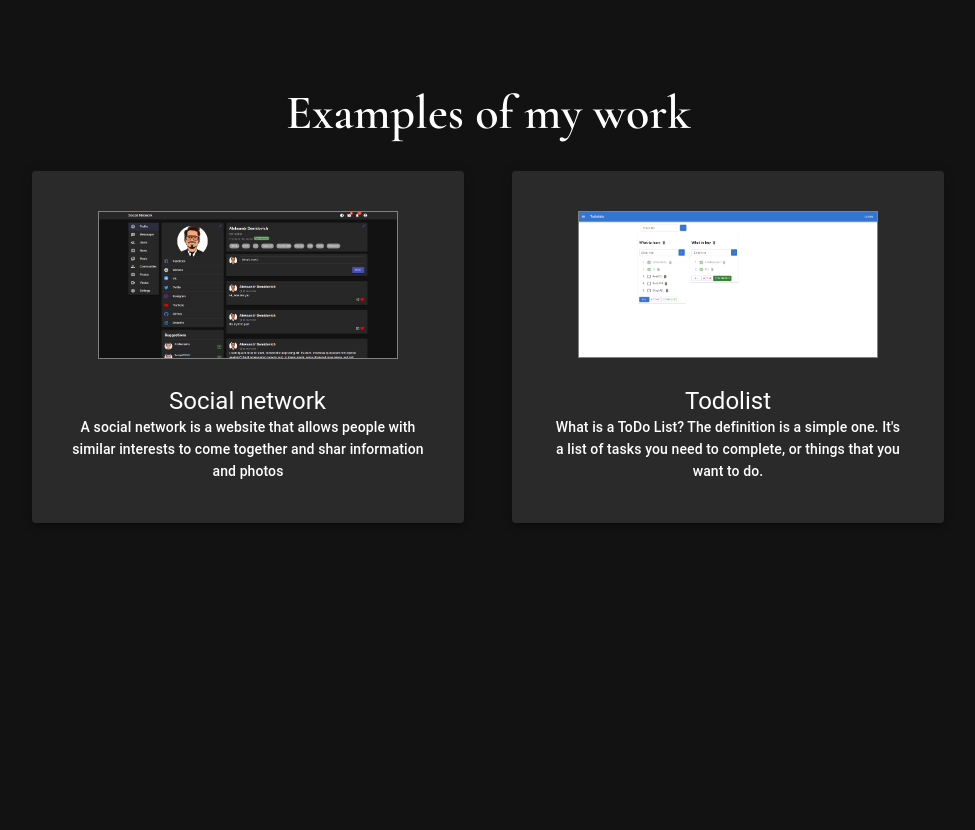
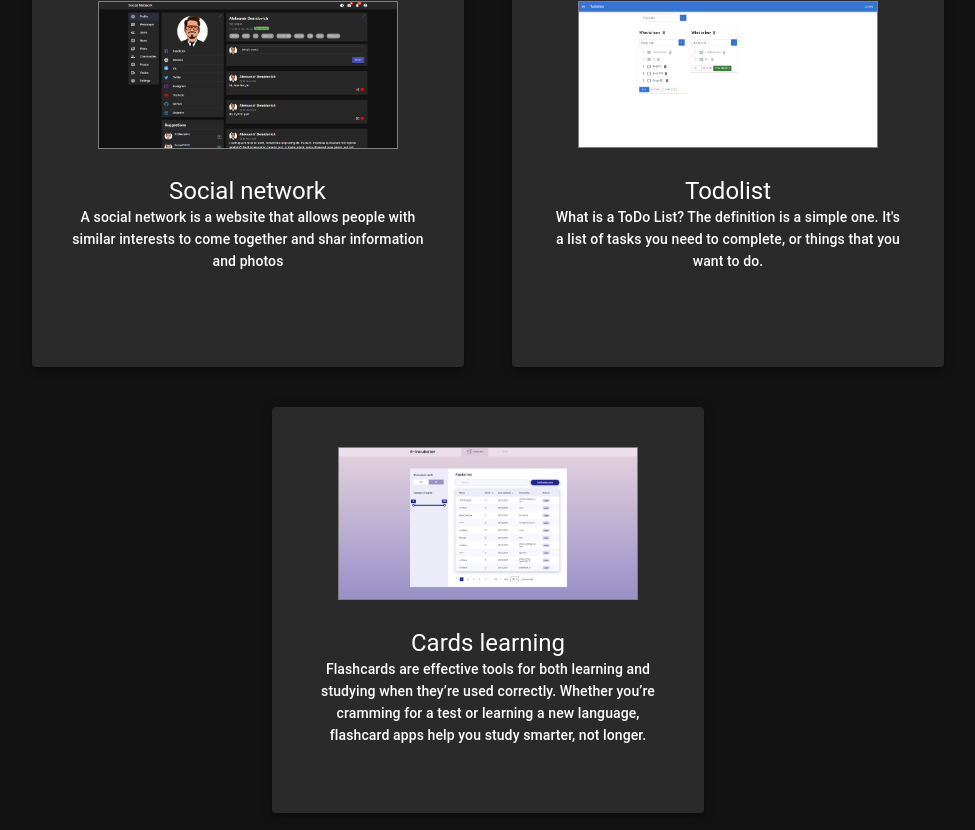
Before and after one commit to aleksandrdemidovich/portfolio, a React (Create React App) app: page / in a window 1280 px wide. Shown: the part 1696-2526 px from the top of the page, without its empty margins (152-1127 px from the left). Built offline with nearby package versions, Linux system fonts and the light colour scheme.

Commit message:
added new project in examples of my works

```diff
--- a/src/App.tsx
+++ b/src/App.tsx
@@ -385,7 +385,7 @@ const WorksExamples = styled(Grid)`
   margin-top: 30px;
   display: flex;
   flex-direction: row;
-  flex-wrap: nowrap;
+  flex-wrap: wrap;
   justify-content: space-around;
   align-items: center;
 
--- a/src/components/ExampleOfWork.tsx
+++ b/src/components/ExampleOfWork.tsx
@@ -69,8 +69,9 @@ const ExampleOfWorkContainer = styled(Paper)`
   justify-content: flex-start;
   text-align: center;
   width: 45%;
-  height: 100%;
+  height: 50%;
   padding: 40px;
+  margin: 20px;
 
 
   img {
--- a/src/data/WorkExamples.ts
+++ b/src/data/WorkExamples.ts
@@ -1,5 +1,6 @@
 import socialNetworkPreview from "../temp/social-network-preview-img.png";
 import todolistPreview from "../temp/todolist-preview-img.png";
+import cardsLearningPreview from "../temp/cards-learning-preview.png";
 
 export type ExampleProjectType = {
     previewImage: string,
@@ -20,4 +21,11 @@ export const workExamples = [
         projectDescription: 'What is a ToDo List? The definition is a simple one. It\'s a list of tasks you need to complete, or things that you want to do.',
         gitHubURL: 'https://aleksandrdemidovich.github.io/todo-list/'
     },
+    {
+        previewImage: cardsLearningPreview,
+        projectName: 'Cards learning',
+        projectDescription: 'Flashcards are effective tools for both learning and studying when they’re used correctly. ' +
+            'Whether you’re cramming for a test or learning a new language, flashcard apps help you study smarter, not longer.',
+        gitHubURL: 'https://aleksandrdemidovich.github.io/friday-project/#/login'
+    },
 ] as Array<ExampleProjectType>
```
Also changed, not shown: src/temp/cards-learning-preview.png (added).
